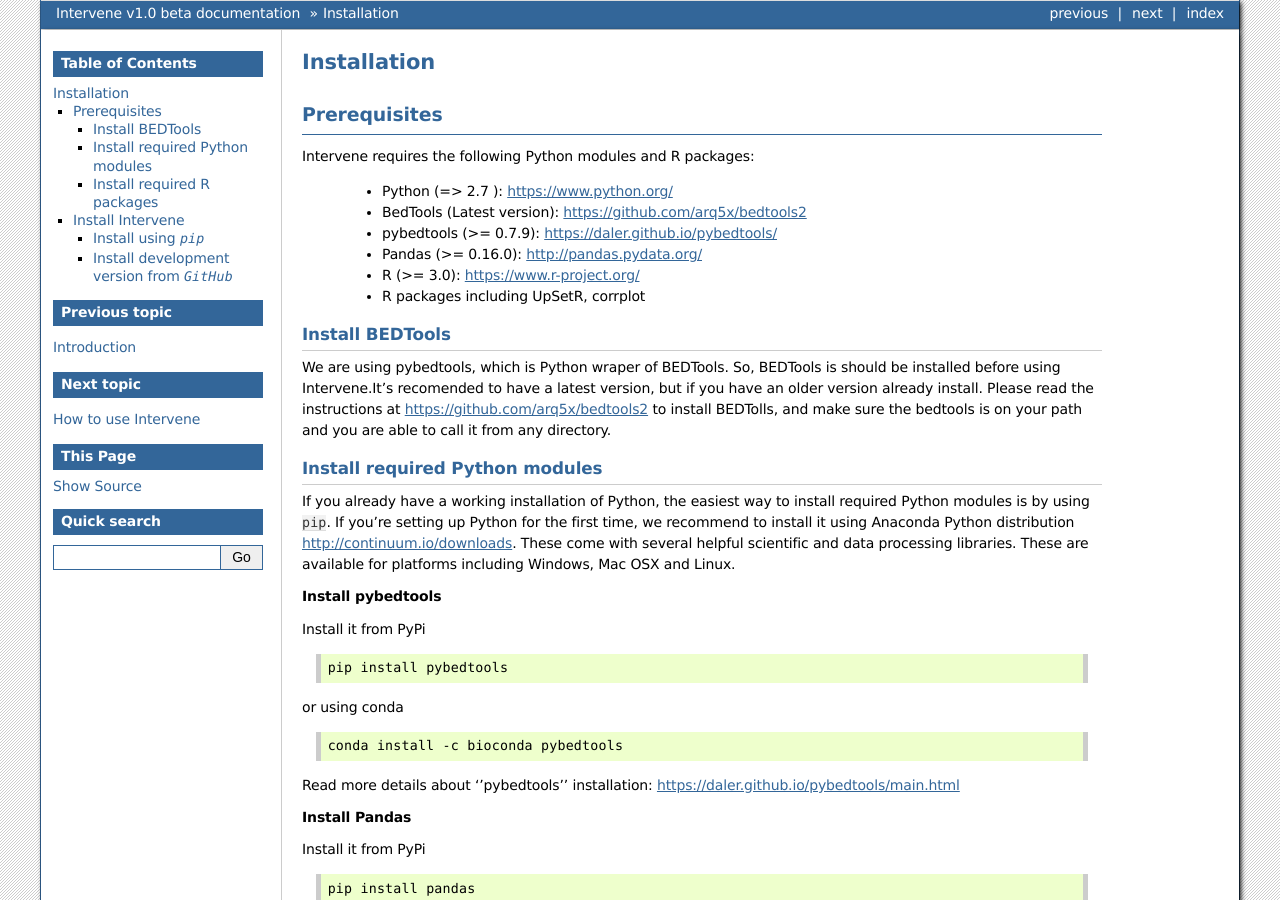
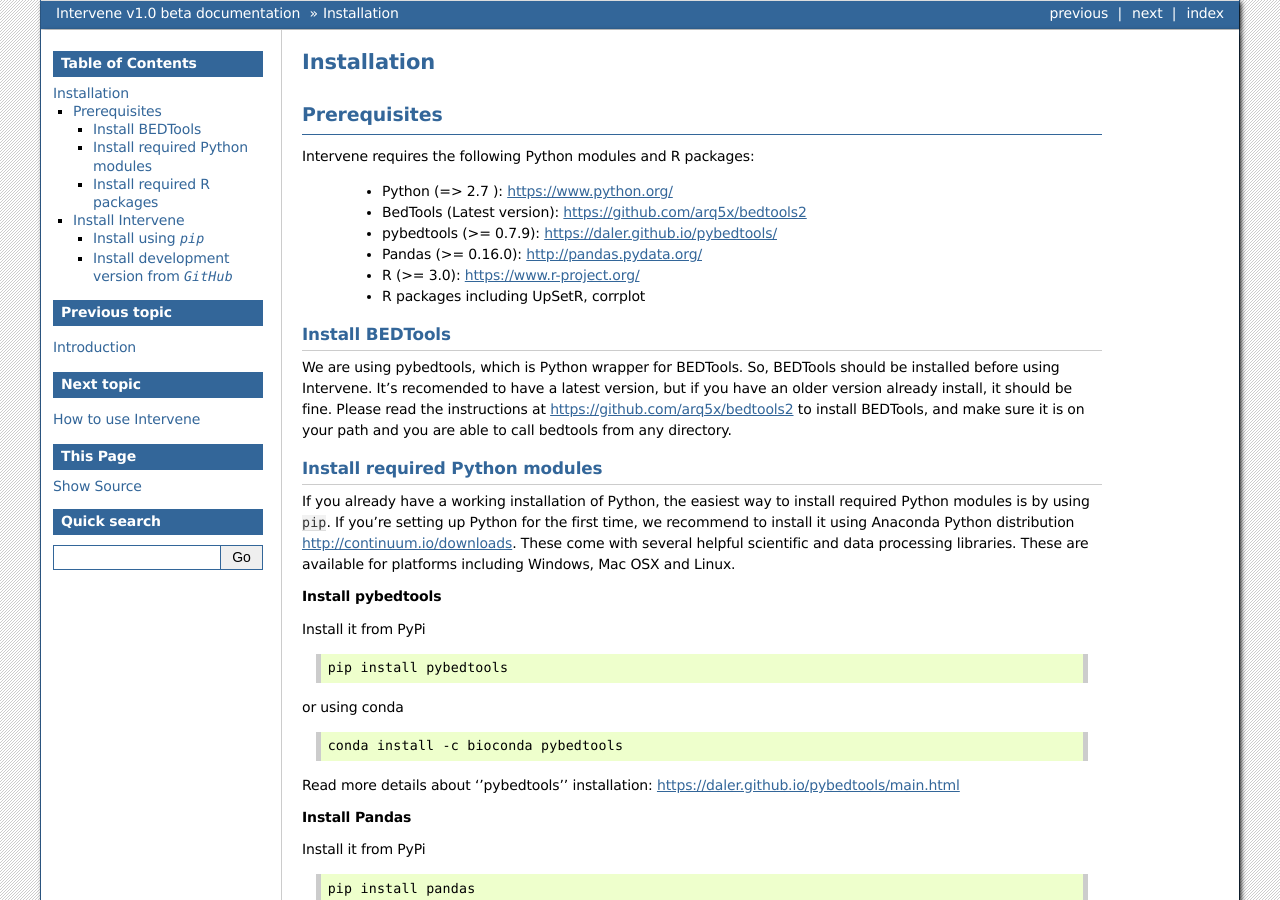
Before and after one commit to asntech/intervene, a Sphinx documentation site: the page built from docs/install.rst, in a window 1280 px wide and 900 px high. Built offline with Sphinx 7.4.7, drawn with Linux system fonts in a browser that asks for light colours.

Commit message:
initial commit

```diff
--- a/README.rst
+++ b/README.rst
@@ -21,7 +21,7 @@
 
 Install BEDTools
 -----------------
-We are using pybedtools, which is Python wraper of BEDTools. So, BEDTools is should be installed before using Intervene.It's recomended to have a latest version, but if you have an older version already install. Please read the instructions at https://github.com/arq5x/bedtools2 to install BEDTolls, and make sure the bedtools is on your path and you are able to call it from any directory.
+We are using pybedtools, which is Python wrapper for BEDTools. So, BEDTools should be installed before using Intervene. It's recomended to have a latest version, but if you have an older version already install, it should be fine. Please read the instructions at https://github.com/arq5x/bedtools2 to install BEDTools, and make sure it is on your path and you are able to call bedtools from any directory.
 
 
 Install required Python modules
--- a/docs/install.rst
+++ b/docs/install.rst
@@ -15,7 +15,7 @@
 
 Install BEDTools
 -----------------
-We are using pybedtools, which is Python wraper of BEDTools. So, BEDTools is should be installed before using Intervene.It's recomended to have a latest version, but if you have an older version already install. Please read the instructions at https://github.com/arq5x/bedtools2 to install BEDTolls, and make sure the bedtools is on your path and you are able to call it from any directory.
+We are using pybedtools, which is Python wrapper for BEDTools. So, BEDTools should be installed before using Intervene. It's recomended to have a latest version, but if you have an older version already install, it should be fine. Please read the instructions at https://github.com/arq5x/bedtools2 to install BEDTools, and make sure it is on your path and you are able to call bedtools from any directory.
 
 Install required Python modules
 -------------------------------
```
